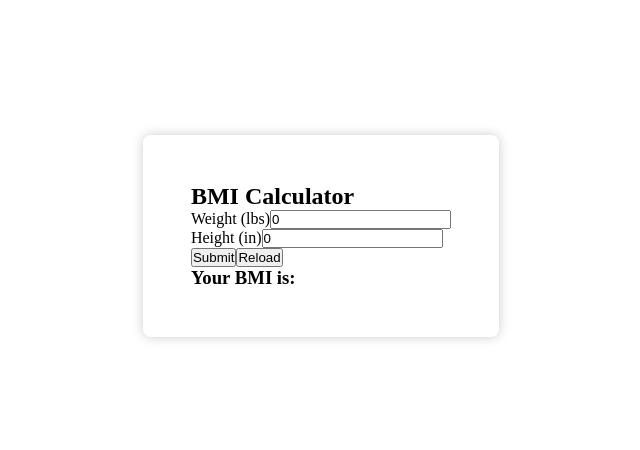
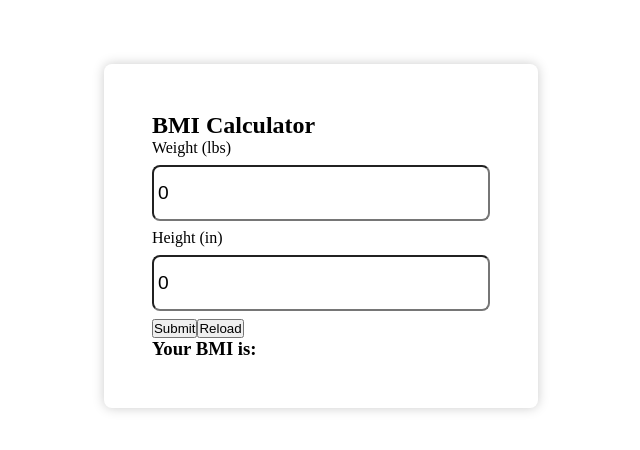
Before and after one commit to Asna1303/BMI-CALCULATOR, a React (Create React App) app: page / in a window 1280 px wide. Shown: the part 164-614 px from the top of the page, without its empty margins (319-959 px from the left). Built offline with nearby package versions, Linux system fonts and the light colour scheme.

Commit message:
added css style for input elements

```diff
--- a/src/index.css
+++ b/src/index.css
@@ -17,3 +17,10 @@
   border-radius: 8px;
   padding: 3rem;
 }
+input {
+  width: 100%;
+  font-size: 1.2rem;
+  padding: 15px 4px;
+  margin: 8px 0;
+  border-radius: 8px;
+}
```
